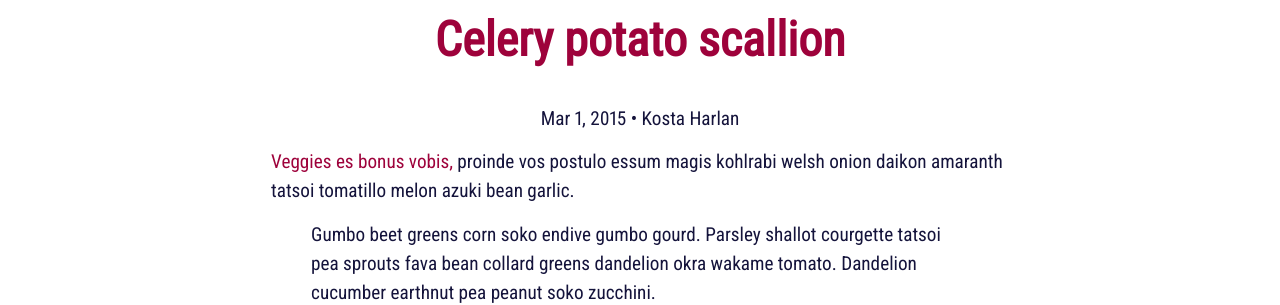
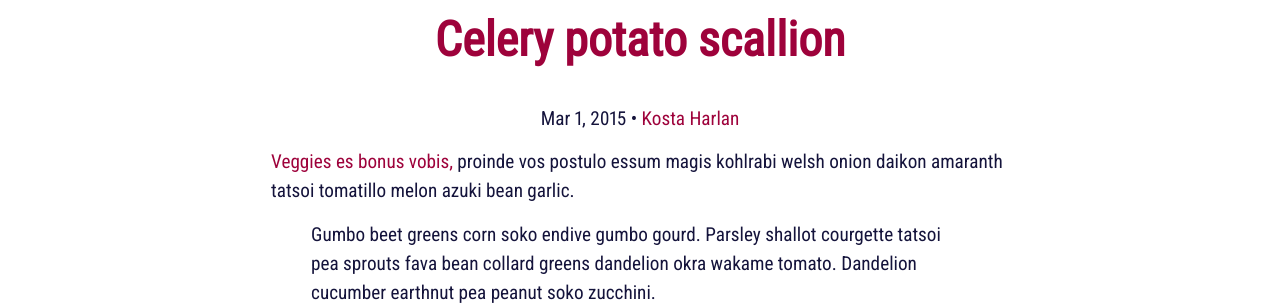
Before and after one commit to tumble1999/savaslabs.github.io, a Jekyll site: the page built from _posts/2015-03-01-test-post.markdown, in a window 1280 px wide. Shown: the part 231-536 px from the top of the page. Built offline with Jekyll 4.4.1, drawn with Linux system fonts in a browser that asks for light colours; some web fonts are replaced.

Commit message:
Link to blog post author page

```diff
--- a/_layouts/post.html
+++ b/_layouts/post.html
@@ -5,7 +5,7 @@ layout: default
 
   <header class="post-header">
     <h2 class="post-title">{{ page.title }}</h2>
-    <p class="post-meta">{{ page.date | date: "%b %-d, %Y" }}{% if page.author %} • {{ page.author }}{% endif %}{% if page.meta %} • {{ page.meta }}{% endif %}</p>
+    <p class="post-meta">{{ page.date | date: "%b %-d, %Y" }}{% if page.author %} • <a href="{{ page.author | downcase | replace: ' ', '-'  | prepend: "/team/" | prepend: site.baseurl | prepend: site.url | strip_newlines }}">{{ page.author }}</a>{% endif %}{% if page.meta %} • {{ page.meta }}{% endif %}</p>
   </header>
   <article class="post-content">
     {{ content }}
```
